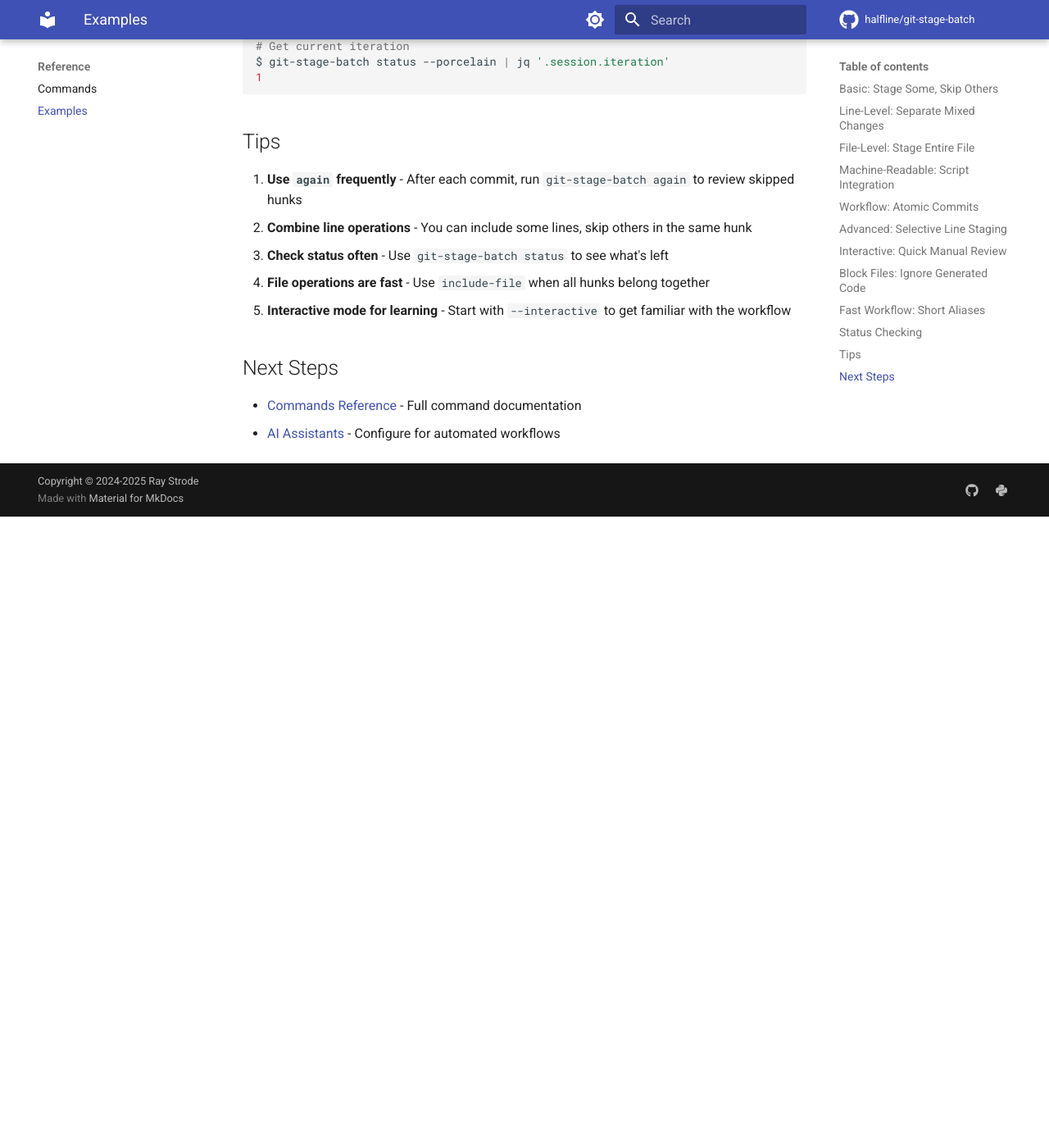
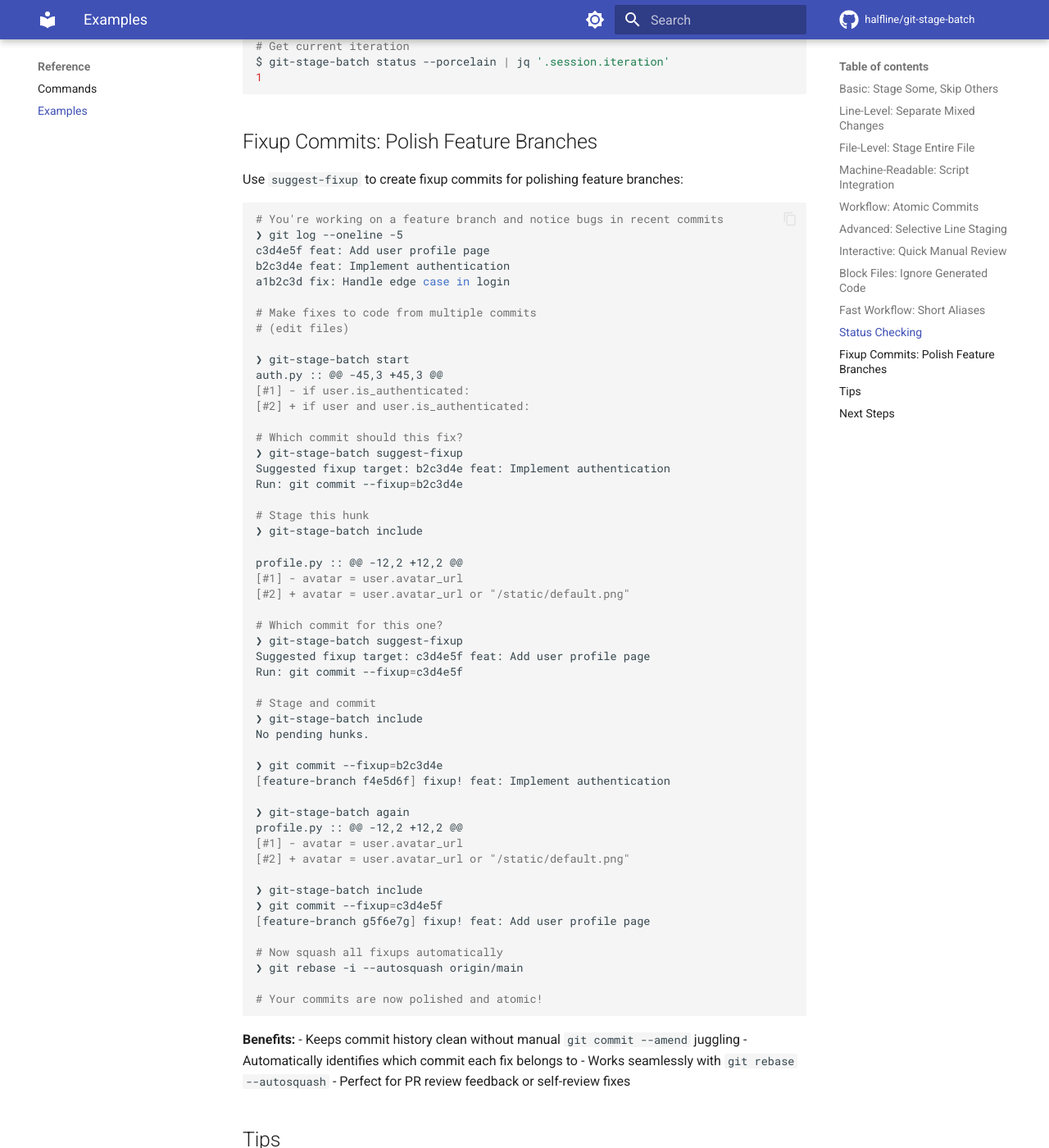
Before and after one commit to halfline/git-stage-batch, an MkDocs documentation site: the page built from docs/examples.md, in a window 1280 px wide and 1400 px high, scrolled down 5690 px. Shown: the whole window at 82% size. Built offline with MkDocs 1.6.1 and Material for MkDocs 9.7.7, drawn with Linux system fonts in a browser that asks for light colours; comment, search, counter and statistics services are not loaded; before the commit the page ends 6320 px from its top, so only the background shows below that.

Commit message:
docs: Add documentation for suggest-fixup feature
The suggest-fixup command isn't documented anywhere, despite being
available in both command-line and interactive modes.

The feature helps users create atomic fixup commits by automatically
identifying which commit in a range (default: @{upstream}..HEAD)
modified the lines being changed, then suggesting git commit --fixup
to create a fixup commit that can be auto-squashed during rebase.

This commit adds some documentation:

- Commands Reference: New "Fixup Suggestions" section explaining
  suggest-fixup and suggest-fixup-line commands with examples and
  use cases

- Interactive Mode: Added 'x' key to Advanced Actions table and new
  "Fixup Suggestions" section explaining the workflow

- Examples: New "Fixup Commits" section showing a complete real-world
  workflow of using suggest-fixup to polish feature branches with
  automatic fixup commits and autosquash rebasing

````diff
--- a/docs/examples.md
+++ b/docs/examples.md
@@ -283,6 +283,70 @@
 1
 ```
 
+## Fixup Commits: Polish Feature Branches
+
+Use `suggest-fixup` to create fixup commits for polishing feature branches:
+
+```bash
+# You're working on a feature branch and notice bugs in recent commits
+❯ git log --oneline -5
+c3d4e5f feat: Add user profile page
+b2c3d4e feat: Implement authentication
+a1b2c3d fix: Handle edge case in login
+
+# Make fixes to code from multiple commits
+# (edit files)
+
+❯ git-stage-batch start
+auth.py :: @@ -45,3 +45,3 @@
+[#1] - if user.is_authenticated:
+[#2] + if user and user.is_authenticated:
+
+# Which commit should this fix?
+❯ git-stage-batch suggest-fixup
+Suggested fixup target: b2c3d4e feat: Implement authentication
+Run: git commit --fixup=b2c3d4e
+
+# Stage this hunk
+❯ git-stage-batch include
+
+profile.py :: @@ -12,2 +12,2 @@
+[#1] - avatar = user.avatar_url
+[#2] + avatar = user.avatar_url or "/static/default.png"
+
+# Which commit for this one?
+❯ git-stage-batch suggest-fixup
+Suggested fixup target: c3d4e5f feat: Add user profile page
+Run: git commit --fixup=c3d4e5f
+
+# Stage and commit
+❯ git-stage-batch include
+No pending hunks.
+
+❯ git commit --fixup=b2c3d4e
+[feature-branch f4e5d6f] fixup! feat: Implement authentication
+
+❯ git-stage-batch again
+profile.py :: @@ -12,2 +12,2 @@
+[#1] - avatar = user.avatar_url
+[#2] + avatar = user.avatar_url or "/static/default.png"
+
+❯ git-stage-batch include
+❯ git commit --fixup=c3d4e5f
+[feature-branch g5f6e7g] fixup! feat: Add user profile page
+
+# Now squash all fixups automatically
+❯ git rebase -i --autosquash origin/main
+
+# Your commits are now polished and atomic!
+```
+
+**Benefits:**
+- Keeps commit history clean without manual `git commit --amend` juggling
+- Automatically identifies which commit each fix belongs to
+- Works seamlessly with `git rebase --autosquash`
+- Perfect for PR review feedback or self-review fixes
+
 ## Tips
 
 1. **Use `again` frequently** - After each commit, run `git-stage-batch again` to review skipped hunks
````
Also changed, not shown: docs/commands.md (+57 -0 lines), docs/interactive.md (+24 -0 lines).
